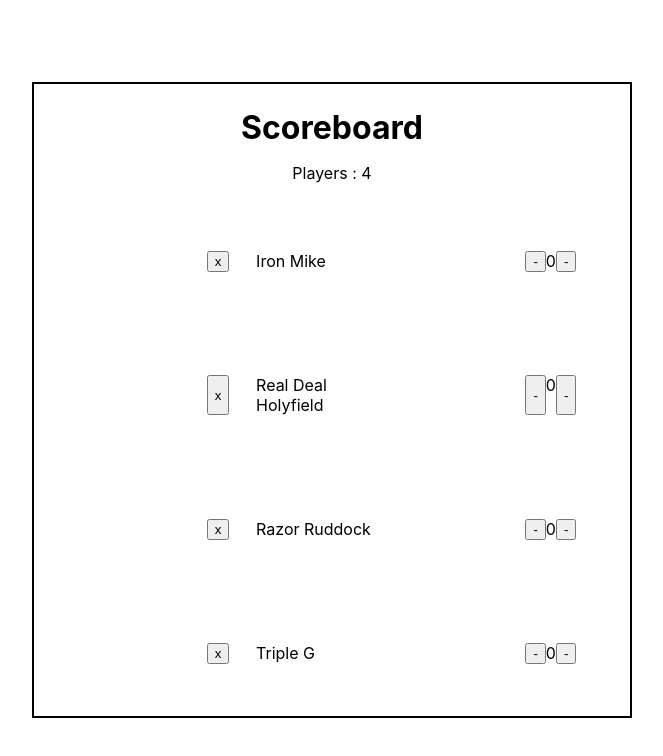
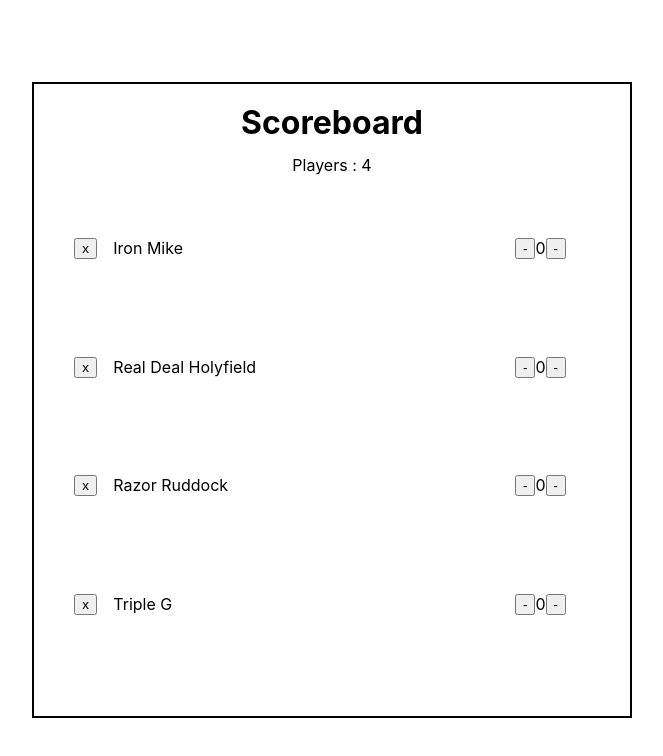
Before and after one commit to Jones100/Boxlife, a React (Create React App) app: page / in a window 1280 px wide. Shown: the top 756 px of the page, without its empty margins (308-971 px from the left). Built offline with nearby package versions, Linux system fonts and the light colour scheme.

Commit message:
sorted out player elements' alignment

```diff
--- a/src/App.css
+++ b/src/App.css
@@ -75,13 +75,20 @@
     justify-content: center;
 }
 
+.scoreboard-players-container {
+    display: flex;
+    flex-direction: column;
+    width: 100%;
+    height: 100%;
+}
+
 .scoreboard-players {
 	display: flex;
     flex-direction: column;
-    width: 100%;
+    width: 85%;
     height: 90%;
     align-items: center;
-	justify-content: space-around;
+    justify-content: space-around;
 }
 
 .scoreboard-border {
@@ -96,30 +103,30 @@
 .player-button-container {
 	display: flex;
     flex-direction: row;
-    width: 45%;
-    justify-content: center;
+    width: 65%;
+    justify-content: flex-start
 }
 
 .player {
 	display: flex;
 	flex-direction: row;
 	width: 100%;
-	justify-content: space-around;
+	justify-content: space-between;
 }
 
 .player-name {
 	display: flex;
 	flex-direction: row;
-	width: 50%;
+	width: 80%;
 	justify-content: flex-start;
 }
 
 .button-container {
-	display: flex;
+    display: flex;
     flex-direction: row;
-    width: 50%;
+    width: 20%;
     justify-content: flex-end;
-    margin-right: 10%;
+    margin-right: 5%;
 }
 
 .counter-container {
--- a/src/App.js
+++ b/src/App.js
@@ -108,10 +108,13 @@ class App extends Component {
 
 						<div className = "scoreboard-container">
 							<div className = "scoreboard-border">
-								<div className ="header-container">
-									<Header title ="Scoreboard"
+
+								<div className = "header-container">
+									<Header title = "Scoreboard"
 													totalPlayers = {this.state.players.length} />
 								</div>
+
+								<div className = "scoreboard-players-container">
 									<div className ="scoreboard-players">
 										{this.state.players.map(player =>
 											<Player name = {player.name}
@@ -120,6 +123,7 @@ class App extends Component {
 													removePlayer = {this.handleRemovePlayer}
 											/>
 										)}
+									</div>
 								</div>
 							</div>
 						</div>
```
Lines whose indentation alone changed are shown as unchanged.
